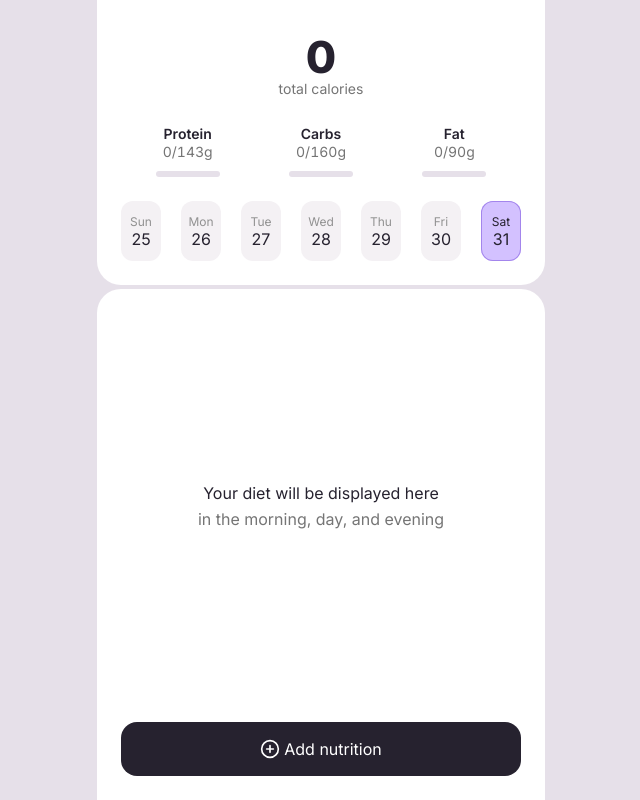
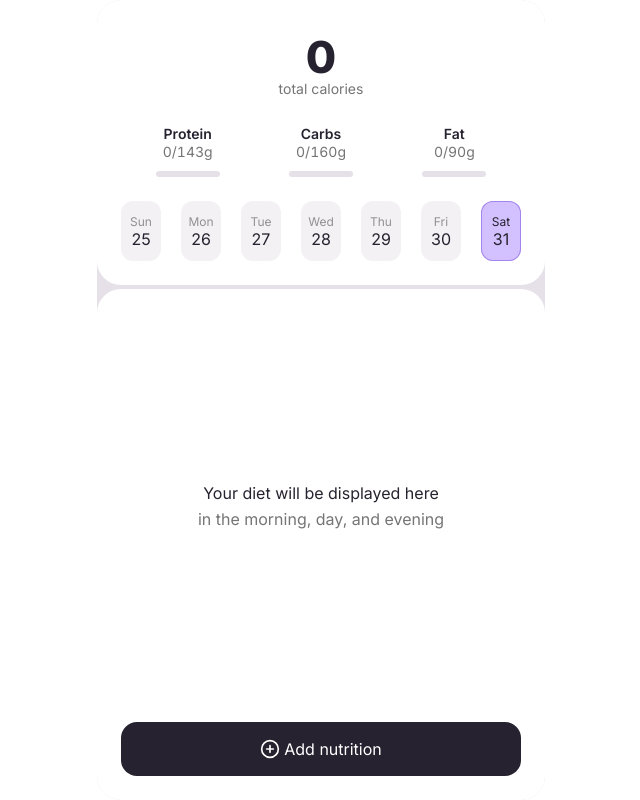
Before and after one commit to ShadexNyc/nutrition-tracking, a React (Vite) app: page /main in a window 1280 px wide. Shown: the whole page, without its empty margins (319-959 px from the left). Built offline with nearby package versions, Linux system fonts and the light colour scheme.

Commit message:
Add files via upload

```diff
--- a/src/features/nutrition/components/MainScreen.tsx
+++ b/src/features/nutrition/components/MainScreen.tsx
@@ -45,7 +45,7 @@ export function MainScreen() {
 
   if (isLoading && !dailyNutrition) {
     return (
-      <div className="min-h-screen flex items-center justify-center" style={{ backgroundColor: '#E6E0E9' }}>
+      <div className="min-h-screen flex items-center justify-center bg-white">
         <div className="text-lg" style={{ color: '#26222F' }}>Загрузка...</div>
       </div>
     )
@@ -53,10 +53,7 @@ export function MainScreen() {
 
   if (error && !dailyNutrition) {
     return (
-      <div
-        className="min-h-screen flex flex-col items-center justify-center px-6"
-        style={{ backgroundColor: '#E6E0E9' }}
-      >
+      <div className="min-h-screen flex flex-col items-center justify-center px-6 bg-white">
         <div className="text-lg text-red-500 mb-4 text-center">{error}</div>
         <NativeButton
           onClick={handleRetry}
@@ -70,15 +67,13 @@ export function MainScreen() {
   }
 
   return (
-    <div
-      className="min-h-screen flex flex-col pt-0 pb-20 safe-area-bottom"
-      style={{ backgroundColor: '#E6E0E9' }}
-    >
-      <div className="max-w-md mx-auto flex flex-1 flex-col min-h-0 w-full" style={{ gap: 4 }}>
-        {/* Верхний остров */}
-        <div
-          className="rounded-t-none rounded-b-[24px] bg-white p-4 sm:p-6 pt-16 shrink-0"
-        >
+    <div className="min-h-screen flex flex-col pt-0 pb-20 safe-area-bottom bg-white w-full min-w-0 overflow-x-hidden">
+      <div
+        className="max-w-md mx-auto flex flex-1 flex-col min-h-0 w-full rounded-[24px] overflow-hidden gap-1"
+        style={{ backgroundColor: '#E6E0E9' }}
+      >
+        {/* Верхняя секция */}
+        <div className="rounded-t-none rounded-b-[24px] bg-white p-4 sm:p-6 pt-16 shrink-0">
           <TotalCalories calories={nutrition.totalCalories} />
           <div className="grid grid-cols-3 gap-x-0 gap-y-4 mt-6 mb-6 mx-0 items-stretch h-fit">
             {macronutrients.map((macro) => (
@@ -88,10 +83,8 @@ export function MainScreen() {
           <WeekCalendar />
         </div>
 
-        {/* Нижний остров */}
-        <div
-          className="rounded-t-[24px] bg-white flex flex-1 flex-col min-h-0 p-4 sm:p-6 gap-6 overflow-y-auto"
-        >
+        {/* Нижняя секция */}
+        <div className="rounded-t-[24px] bg-white flex flex-1 flex-col min-h-0 p-4 sm:p-6 gap-6 overflow-y-auto">
           <div className="flex flex-1 flex-col min-h-0">
             <DailyMealsList entries={dailyNutrition?.entries} />
           </div>
--- a/src/styles/index.css
+++ b/src/styles/index.css
@@ -3,8 +3,15 @@
 @tailwind utilities;
 
 @layer base {
+  html {
+    margin: 0;
+    padding: 0;
+    overflow-x: hidden;
+    width: 100%;
+  }
+
   body {
-    background-color: #E6E0E9;
+    background-color: #fff;
     color: #26222F;
     font-family: 'Inter', -apple-system, BlinkMacSystemFont, sans-serif;
     -webkit-font-smoothing: antialiased;
@@ -13,11 +20,18 @@
     padding: 0;
     overflow-x: hidden;
     touch-action: manipulation;
+    width: 100%;
+    min-width: 0;
   }
 
   #root {
     min-height: 100vh;
     min-height: 100dvh;
+    margin: 0;
+    padding: 0;
+    width: 100%;
+    min-width: 0;
+    overflow-x: hidden;
   }
 
   input:focus,
```
